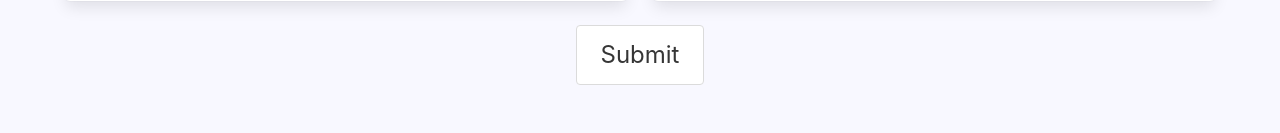
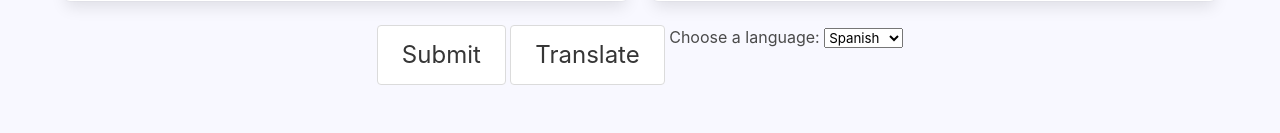
Before and after one commit to j478/project3, a Flask app: page / in a window 1280 px wide. Shown: the part 723-856 px from the top of the page. Run offline with Flask 2, Linux system fonts and the light colour scheme; some libraries are stand-ins or nearby versions.

Commit message:
just moving the label for the drop down menu

```diff
--- a/templates/index.html
+++ b/templates/index.html
@@ -67,11 +67,25 @@
                 <div class="columns">
                     <div class="column">
                         <button id="submit" class="button is-large">Submit</button>
+						<button id="translate" class="button is-large" onclick="translate()"> Translate</button>
+			    			<label for="language">Choose a language:</label>
+						<select name="language" id="language">
+							<option value="es">Spanish</option>
+							<option value="fr">French</option>
+							<option value="de">German</option>
+							<option value="nl">Dutch</option>
+							<option value="zh-TW">Chinese</option>
+							<option value="is">Icelandic</option>
+						</select>
+
                     </div>
                 </div>
             </div>
         </div>
     </section>
+
+
+
     <script type="text/javascript" src="//translate.google.com/translate_a/element.js?cb=googleTranslateElementInit"></script>
 	<script src="{{ url_for('static', filename='translate.js') }}"></script>
 	<script src="{{ url_for('static', filename='script.js') }}"></script>
```
